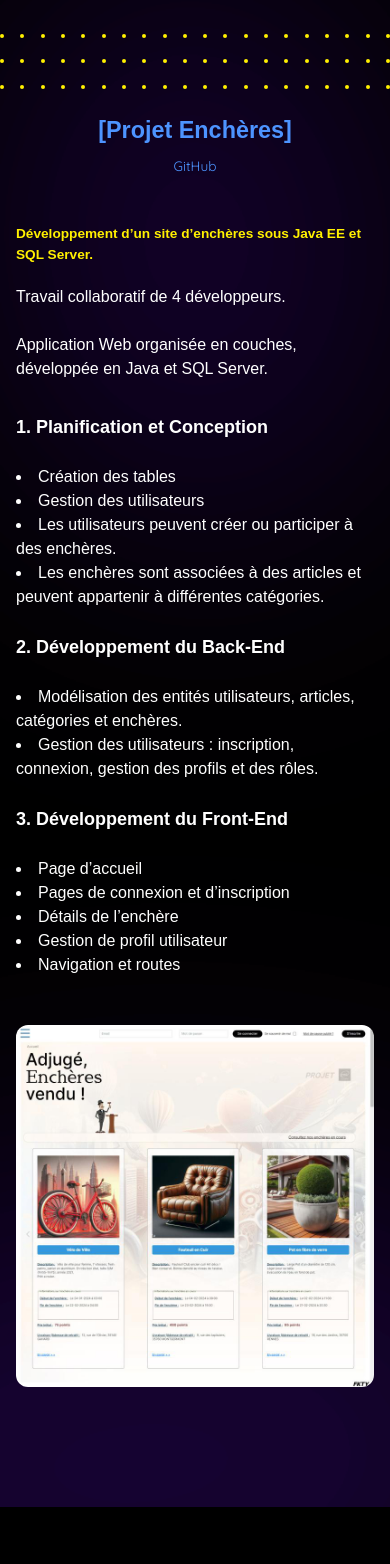
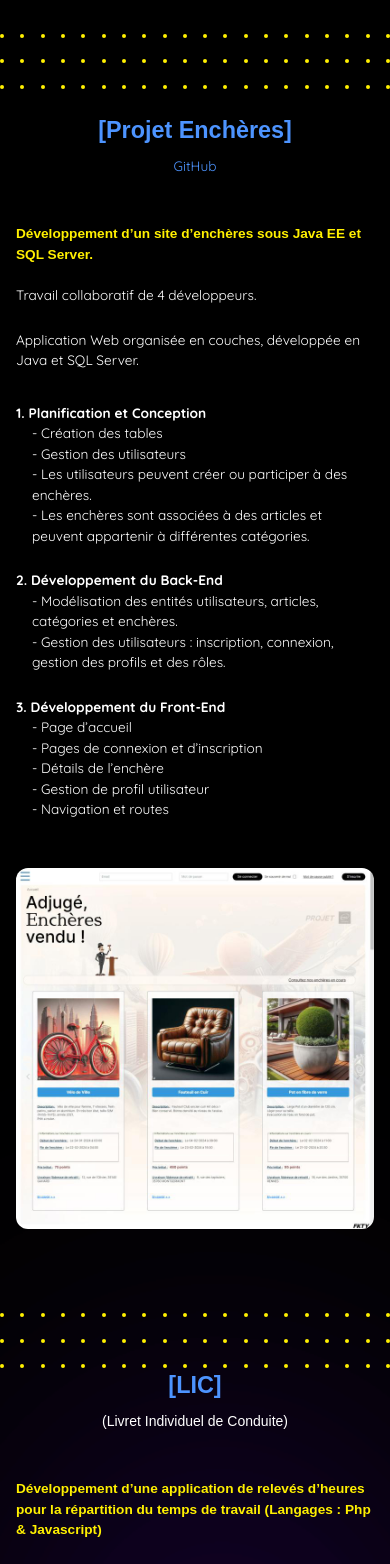
Before and after one commit to YoCode35/my-book, a Next.js app: page /pages/portfolio in a window 390 px wide. Shown: the part 9885-11449 px from the top of the page. Before the commit the page ends 11392 px from the top, so only its background shows below. Built offline with nearby package versions, Linux system fonts and the light colour scheme.

Commit message:
Added New Project : LIC

```diff
--- a/src/app/pages/portfolio/page.tsx
+++ b/src/app/pages/portfolio/page.tsx
@@ -6,6 +6,7 @@ import MyTodoListDetailsProject from "./projects/mytodolist/myTodoListDetailsPro
 import StudentsDetailsProject from "../../pages/portfolio/projects/students/studentsDetailsProject";
 import SeriesDetailsProject from "./projects/series/seriesDetailsProject";
 import AuctionsDetailsProject from "./projects/auctions/auctionsDetailsProject";
+import LicDetailsProject from "./projects/lic/licDetailsProject";
 
 export default function Portfolio() {
   const dotsPerRow = useDotsPerRow();
@@ -67,6 +68,18 @@ export default function Portfolio() {
 
       <AuctionsDetailsProject />
 
+      {/* SEPARATOR */}
+      <div className="min-h-[60px]"></div>
+
+      <DotsRectangle
+        className="w-full relative h-[55px] z-1"
+        rows={3}
+        dotsPerRow={dotsPerRow}
+        dotColor="#fff000"
+      />
+
+      <LicDetailsProject />
+
     </main>
   );
 }
--- a/src/app/pages/portfolio/projects/auctions/auctionsDetailsProject.tsx
+++ b/src/app/pages/portfolio/projects/auctions/auctionsDetailsProject.tsx
@@ -7,9 +7,7 @@ export default function AuctionsDetailsProject() {
     // Auctions Section
     <section
       id="auctions"
-      className="px-4 sm:px-8 md:px-16 2xl:px-32
-                 lg:pt-10 xl:pt-10 2xl:pt-10
-                 mx-auto"
+      className="project-section"
     >
       <h3 className="title-project mt-6">[Projet Enchères]</h3>
 
@@ -17,13 +15,7 @@ export default function AuctionsDetailsProject() {
         href="https://github.com/YoCode35/Projet_Encheres"
         target="_blank"
         rel="noopener noreferrer"
-        className={`text-LinkInactive
-                    hover:text-LinkHover
-                    hover:underline
-                    text-[3.5vw] sm:text-[3vw] md:text-[2.2vw] lg:text-[1.5vw] xl:text-[1.3vw] 2xl:text-[1.3vw]
-                    items-center
-                    flex flex-col
-                    mb-12`}
+        className={`link-project-portfolio`}
       >
         GitHub
       </a>
@@ -32,45 +24,53 @@ export default function AuctionsDetailsProject() {
         Développement d’un site d’enchères sous Java EE et SQL Server.
       </h4>
 
-      <p className="text-white mb-8">
+      <p className="unordered-list mb-8">
         <span className="block mb-6">Travail collaboratif de 4 développeurs.</span>
 
         <span className="block mb-6">Application Web organisée en couches, développée en Java et SQL Server.</span>
       </p>
 
-      <div className="text-white space-y-6 mb-12">
-        <h5 className="font-semibold text-lg">1. Planification et Conception</h5>
-        <ul className="list-disc list-inside">
-          <li>Création des tables</li>
-          <li>Gestion des utilisateurs</li>
+      <div className="unordered-list space-y-6 mb-12">
+        <ul className="ml-0 list-none">
+          <li><strong>1. Planification et Conception</strong>
+            <ul className="ml-4">
+              <li>- Création des tables</li>
+              <li>- Gestion des utilisateurs</li>
               <li>
-            Les utilisateurs peuvent créer ou participer à des enchères.
+                - Les utilisateurs peuvent créer ou participer à des enchères.
               </li>
               <li>
-            Les enchères sont associées à des articles et peuvent appartenir à
+                - Les enchères sont associées à des articles et peuvent appartenir à
                 différentes catégories.
               </li>
             </ul>
-
-        <h5 className="font-semibold text-lg">2. Développement du Back-End</h5>
-        <ul className="list-disc list-inside">
+          </li>
+        </ul>
+        <ul className="ml-0 list-none">
+          <li><strong>2. Développement du Back-End</strong>
+            <ul className="ml-4">
               <li>
-            Modélisation des entités utilisateurs, articles, catégories et
+                - Modélisation des entités utilisateurs, articles, catégories et
                 enchères.
               </li>
               <li>
-            Gestion des utilisateurs : inscription, connexion, gestion des
+                - Gestion des utilisateurs : inscription, connexion, gestion des
                 profils et des rôles.
               </li>
             </ul>
+          </li>
+        </ul>
 
-        <h5 className="font-semibold text-lg">3. Développement du Front-End</h5>
-        <ul className="list-disc list-inside">
-          <li>Page d’accueil</li>
-          <li>Pages de connexion et d’inscription</li>
-          <li>Détails de l’enchère</li>
-          <li>Gestion de profil utilisateur</li>
-          <li>Navigation et routes</li>
+        <ul className="ml-0 list-none">
+          <li><strong>3. Développement du Front-End</strong>
+            <ul className="ml-4">
+              <li>- Page d’accueil</li>
+              <li>- Pages de connexion et d’inscription</li>
+              <li>- Détails de l’enchère</li>
+              <li>- Gestion de profil utilisateur</li>
+              <li>- Navigation et routes</li>
+            </ul>
+          </li>
         </ul>
       </div>
 
--- /dev/null
+++ b/src/app/pages/portfolio/projects/lic/licDetailsProject.tsx
@@ -0,0 +1,99 @@
+"use client";
+
+import Image from "next/image";
+
+export default function LicDetailsProject() {
+  return (
+    // LIC Section
+<section id="lic" className="project-section">
+  <h3 className="title-project">[LIC]</h3>
+
+  {/* Texte centré sous le titre */}
+  <p className="text-center text-sm lg:text-lg 2xl:text-xl 3xl:text-2xl 4xl:text-3xl font-medium mt-2">
+    (Livret Individuel de Conduite)
+  </p>
+
+      <a
+        href=""
+        target="_blank"
+        rel="noopener noreferrer"
+        className={`link-project-portfolio`}
+      >
+        {/*Git*/}
+      </a>
+
+      <h4 className="project-description">
+        Développement d’une application de relevés d’heures pour la répartition
+        du temps de travail (Langages : Php & Javascript)
+      </h4>
+
+      <div className="unordered-list space-y-6 mb-12">
+        <ul className="ml-0 list-none">
+          <li><strong>1. Planification et Conception</strong>
+            <ul className="list-none">
+              <li>
+              <span className="paragraph-sub-title">Étude des besoins fonctionnels</span>
+                <ul className="list-none ml-6">
+                  <li>-Enregistrement et consultation des heures de conduite et des périodes de repos</li>
+                  <li>-Saisie des trajets effectués et des tâches associées (chargement, déchargement)</li>
+                </ul>
+              </li>
+              <li>
+              <span className="paragraph-sub-title">Conception de l’architecture</span>
+                <ul className="list-none ml-6">
+                  <li>-Front-end en HTML, CSS, JavaScript et la bibliothèque jQuery pour l’affichage de l’interface</li>
+                  <li>-Local Storage pour stocker temporairement les données de l’utilisateur lorsqu’il est hors ligne</li>
+                  <li>-Back-end en PHP pour gérer les requêtes</li>
+                </ul>
+              </li>
+            </ul>
+          </li>
+        </ul>
+
+        <ul className="ml-0 list-none">
+        <li><strong>2. Développement du Front-End avec JavaScript et jQuery</strong>
+        <ul className="list-none">
+          <li>
+          <span className="paragraph-sub-title">Interface utilisateur (UI)</span>
+            <ul className="list-none ml-6">
+              <li>- Dashboard principal : Affichage des informations principales du conducteur, résumé des heures de conduite et de repos</li>
+              <li>- Formulaire de saisie d’activité : Interface pour entrer les heures de début/fin, activités spécifiques (conduite, pause, chargement, etc.)</li>
+              <li>- Historique des activités : Liste chronologique des sessions de conduite, repos, et trajets pour permettre une consultation rapide</li>
+            </ul>
+          </li>
+          <li>
+          <span className="paragraph-sub-title">Utilisation de jQuery pour les interactions dynamiques</span>
+            <ul className="list-none ml-6">
+              <li>- Formulaires dynamiques pour les sessions de conduite, avec vérification immédiate des horaires et calcul des heures de repos requises</li>
+              <li>- Ajout de fonctionnalités d’édition/suppression pour les sessions de conduite ou de repos</li>
+            </ul>
+          </li>
+          <li>
+          <span className="paragraph-sub-title">Local Storage pour la gestion hors ligne</span>
+            <ul className="list-none ml-6">
+              <li>- Saisie des informations hors ligne et récupération des dernières entrées utilisateurs après avoir quitté ou actualisé la page</li>
+            </ul>
+          </li>
+          <li>
+          <span className="paragraph-sub-title">Interface mobile</span>
+            <ul className="list-none ml-6">
+              <li>- Adaptation de l’application pour une utilisation mobile, pour faciliter l’accès et la saisie des données sur smartphones et tablettes</li>
+            </ul>
+          </li>
+        </ul>
+        </li>
+        </ul>
+      </div>
+
+      <Image
+        src="/img/lic/worktime_app.png"
+        alt="Visuel de l'application WorkTime sur Mobile"
+        width={234}
+        height={500}
+        className="img_portfolio mb-6"
+        priority
+        style={{ maxWidth: "234px" }}
+      />
+    </section>
+  );
+}
--- /dev/null
+++ b/src/app/pages/portfolio/projects/lic/licProject.tsx
@@ -0,0 +1,46 @@
+import ProjectCard from "../../../../../components/projects/ProjectsCard";
+import DotsRectangle from "../../../../../components/dots/DotsRectangle";
+
+const LicProject = () => {
+  return (
+    <section className="section-container">
+      <ProjectCard
+        title="LIC"
+        date="Juin 2019"
+        technologies="Php & JavaScript"
+        imageUrl="/img/lic/worktime_app.png"
+        imageAlt="Image de mon projet d'application MyTodoList"
+        projectLink=""
+        moreInfoLink="/pages/portfolio#lic"
+        linkLabel=""
+        imageWidth={215}
+        imageHeight={400}
+      />
+
+      {/* DotsRectangle spécifique */}
+      <div
+        className="xl:w-full sm:w-[40%] lg:w-[100%]
+                  xl:flex
+                  xl:justify-start
+                  w-full
+                  max-w-[320px]
+                  mt-8 xl:mt-10 2xl:mt-5
+                  relative
+                  mx-auto
+                  xl:ml-48
+                  mb-24"
+      >
+        <DotsRectangle
+          className="w-full"
+          rows={3}
+          dotsPerRow={10}
+          dotColor="#fff000"
+          width="100%"
+          height="45px"
+        />
+      </div>
+    </section>
+  );
+};
+
+export default LicProject;
--- a/src/app/styles/globals.css
+++ b/src/app/styles/globals.css
@@ -139,7 +139,7 @@ a {
   transform: scaleY(0.8);
 }
 
-.link-project{
+.link-project-home {
   @apply  text-[3.5vw] sm:text-[2.5vw] md:text-[1.6vw] lg:text-[1.5vw] xl:text-[1.3vw] 2xl:text-[1.1vw] 4xl:text-[1vw]
           text-LinkInactive
           hover:text-LinkHover
@@ -152,6 +152,12 @@ a {
 /* Fin */
 
 /* Portfolio */
+.project-section {
+  @apply  px-4 sm:px-8 md:px-16 2xl:px-32
+          lg:pt-10 xl:pt-10 2xl:pt-10
+          mx-auto;
+}
+
 .title-project {
   color: #4d94ff;
   font-family: 'Clash-display-variable', sans-serif;
@@ -159,6 +165,25 @@ a {
   font-weight: 600;
   @apply  text-[6vw] sm:text-[24px] md:text-[28px] lg:text-[30px] xl:text-[32px] 2xl:text-[45px] 4xl:text-[60px]
           mb-2;
+}
+
+.link-project-portfolio {
+  @apply  text-LinkInactive
+          hover:text-LinkHover
+          hover:underline
+          text-[3.5vw] sm:text-[3vw] md:text-[2.2vw] lg:text-[1.5vw] xl:text-[1.3vw] 2xl:text-[1.3vw]
+          items-center
+          flex flex-col
+          mb-12
+}
+
+.paragraph-sub-title {
+  @apply  text-colorChart
+          text-[3.5vw] sm:text-[3vw] md:text-[2.2vw] lg:text-[1.5vw] xl:text-[1.3vw] 2xl:text-[1.3vw]
+          underline
+          block
+          mb-2
+          mt-4
 }
 
 h4.project-description {
--- a/src/components/projects/ProjectsCard.tsx
+++ b/src/components/projects/ProjectsCard.tsx
@@ -44,7 +44,7 @@ const ProjectCard = ({
       >
         {/* Image */}
         <div className="relative
-                        w-full xl:w-1/2 max-w-[700px]"
+                        w-full xl:w-1/2"
         >
           <a href={projectLink} target="_blank" rel="noopener noreferrer">
             <Image
@@ -52,7 +52,7 @@ const ProjectCard = ({
               alt={imageAlt}
               width={imageWidth}
               height={imageHeight}
-              className="w-full h-auto mx-auto rounded-3xl"
+              className="h-auto mx-auto rounded-3xl"
               priority
               //style={{ maxWidth: "800px" }}
             />
@@ -111,7 +111,7 @@ const ProjectCard = ({
             href={projectLink}
             target="_blank"
             rel="noopener noreferrer"
-            className="link-project"
+            className="link-project-home"
           >
             {linkLabel}
           </a>
```
Also changed, not shown: src/app/page.tsx (+7 -2 lines), src/app/pages/portfolio/projects/mytodolist/myTodoListDetailsProject.tsx (+8 -16 lines), src/app/pages/portfolio/projects/series/seriesDetailsProject.tsx (+2 -10 lines), src/app/pages/portfolio/projects/students/studentsDetailsProject.tsx (+5 -13 lines), public/img/lic/WebApp_WorkTime.png (deleted), public/img/lic/worktime_app.png (added). Lines whose indentation alone changed are shown as unchanged.
